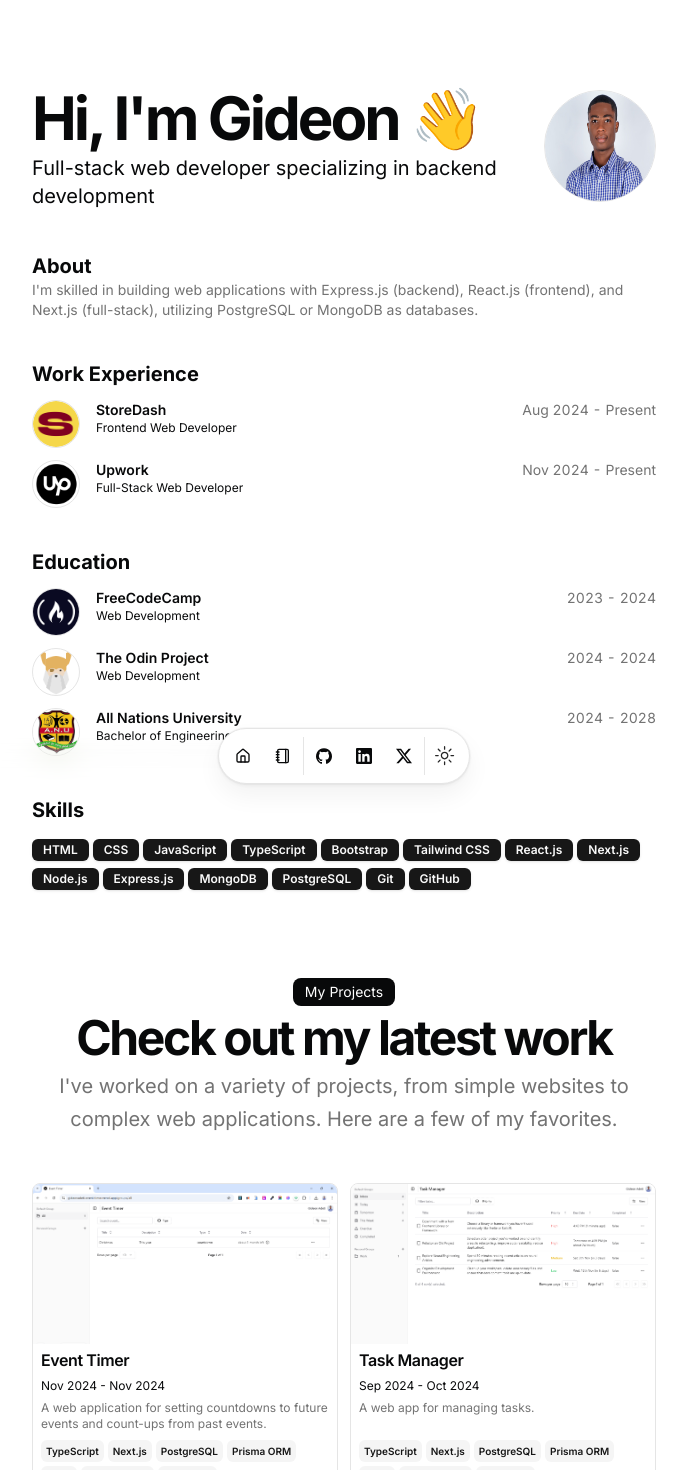
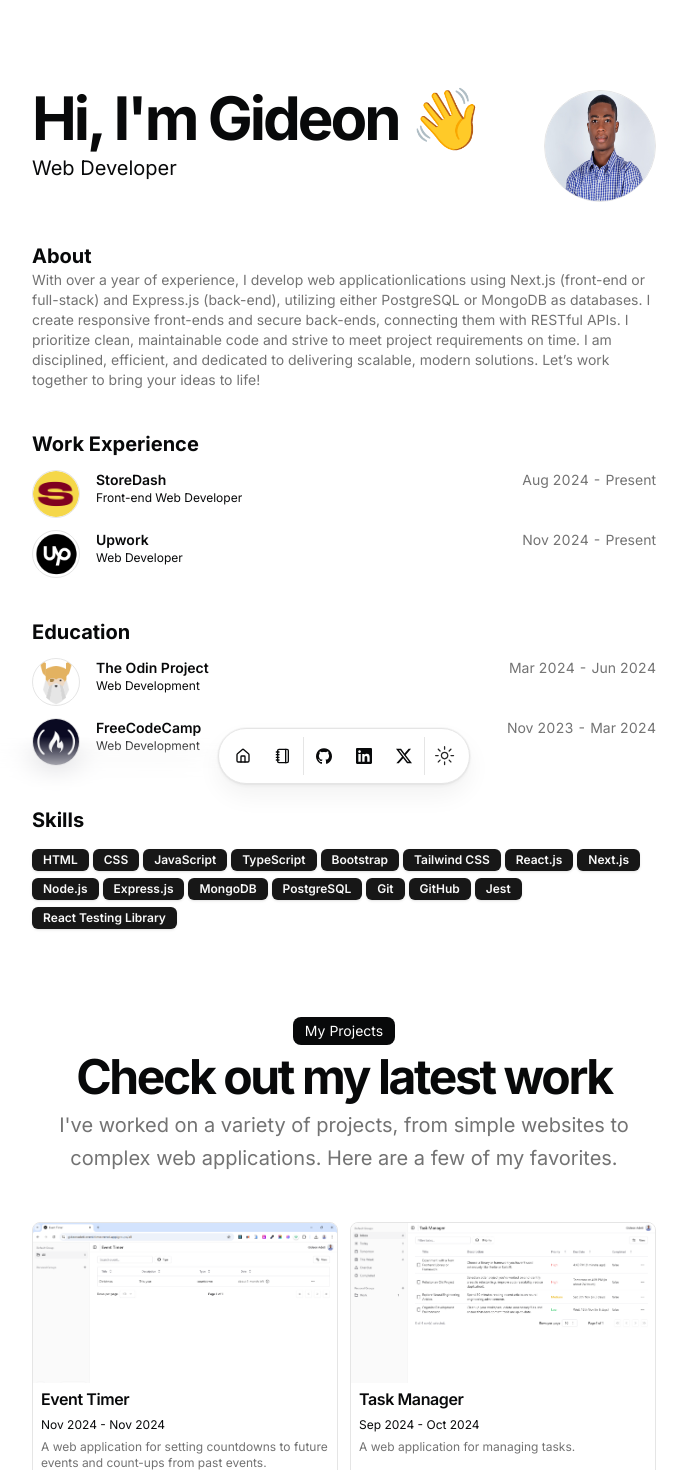
Before and after one commit to gideonadeti/portfolio, a Next.js app: page / in a window 1280 px wide. Shown: the top 1470 px of the page, without its empty margins (296-983 px from the left). Built offline with nearby package versions, Linux system fonts and the light colour scheme.

Commit message:
Update resume

```diff
--- a/src/data/resume.tsx
+++ b/src/data/resume.tsx
@@ -4,12 +4,12 @@
 export const DATA = {
   name: "Gideon Adeti",
   initials: "GA",
-  url: "https://gideonadeti-portfolio.vercel.app/",
+  url: "https://gideonadeti.vercel.app/",
   location: "Koforidua, Eastern, Ghana",
   locationLink: "https://www.google.com/maps/place/koforidua",
-  description: "Full-stack web developer specializing in backend development",
+  description: "Web Developer",
   summary:
-    "I'm skilled in building web applications with Express.js (backend), React.js (frontend), and Next.js (full-stack), utilizing PostgreSQL or MongoDB as databases.",
+    "With over a year of experience, I develop web applicationlications using Next.js (front-end or full-stack) and Express.js (back-end), utilizing either PostgreSQL or MongoDB as databases. I create responsive front-ends and secure back-ends, connecting them with RESTful APIs. I prioritize clean, maintainable code and strive to meet project requirements on time. I am disciplined, efficient, and dedicated to delivering scalable, modern solutions. Let’s work together to bring your ideas to life!",
   avatarUrl: "/me.jpg",
   skills: [
     "HTML",
@@ -26,6 +26,8 @@
     "PostgreSQL",
     "Git",
     "GitHub",
+    "Jest",
+    "React Testing Library",
   ],
   navbar: [
     { href: "/", icon: HomeIcon, label: "Home" },
@@ -65,49 +67,41 @@
       href: "",
       badges: [],
       location: "Remote",
-      title: "Frontend Web Developer",
+      title: "Front-end Web Developer",
       logoUrl: "/storedash.png",
       start: "Aug 2024",
       end: "Present",
       description:
-        "Created StoreDash landing page and web app using Next.js. Implemented user management functionality within StoreDash Admin Dashboard. Enhanced existing codebase, resulting in better maintainability. Applied responsive design principles for enhanced user accessibility across devices. Presented project updates to the project manager, highlighting progress and new features",
+        "Developed features that met project requirements, created and styled components to align with Figma designs, and ensured responsiveness across various devices. Utilized Shadcn UI to streamline development and maintain a consistent design. Communicated with the back end using React Query, Axios, and RESTful APIs. Employed Git and GitHub for version control and collaborated with the team on code reviews and bug fixes.",
     },
     {
       company: "Upwork",
       href: "https://www.upwork.com/freelancers/~017021c12ff4a311c3?mp_source=share",
       badges: [],
       location: "Remote",
-      title: "Full-Stack Web Developer",
+      title: "Web Developer",
       logoUrl: "/upwork.png",
       start: "Nov 2024",
       end: "Present",
-      description: "I work as a freelance full-stack web developer on Upwork",
+      description: "Freelance on Upwork",
     },
   ],
   education: [
+    {
+      school: "The Odin Project",
+      href: "https://theodinproject.com",
+      degree: "Web Development",
+      logoUrl: "/top.png",
+      start: "Mar 2024",
+      end: "Jun 2024",
+    },
     {
       school: "FreeCodeCamp",
       href: "https://freecodecamp.org",
       degree: "Web Development",
       logoUrl: "/fcc.png",
-      start: "2023",
-      end: "2024",
-    },
-    {
-      school: "The Odin Project",
-      href: "https://theodinproject.com",
-      degree: "Web Development",
-      logoUrl: "/top.png",
-      start: "2024",
-      end: "2024",
-    },
-    {
-      school: "All Nations University",
-      href: "https://anu.edu.gh/",
-      degree: "Bachelor of Engineering in Biomedical Engineering.",
-      logoUrl: "/anu.png",
-      start: "2024",
-      end: "2028",
+      start: "Nov 2023",
+      end: "Mar 2024",
     },
   ],
   projects: [
@@ -149,8 +143,7 @@
       href: "https://gideonadeti-task-manager.vercel.app/",
       dates: "Sep 2024 - Oct 2024",
       active: true,
-      description:
-        "A web app for managing tasks.",
+      description: "A web application for managing tasks.",
       technologies: [
         "TypeScript",
         "Next.js",
@@ -182,8 +175,7 @@
       href: "https://gideonadeti-weather-app.vercel.app/",
       dates: "Oct 2024 - Oct 2024",
       active: true,
-      description:
-        "A web app for searching for the weather in a city. Features include ability to toggle between different units and modes (dark, light)",
+      description: "A web application for searching for the weather in a city.",
       technologies: [
         "TypeScript",
         "Next.js",
@@ -212,7 +204,7 @@
       href: "https://gideonadeti-markdown-previewer.netlify.app/",
       dates: "Oct 2024 - Oct 2024",
       active: true,
-      description: "A web app for writing and previewing markdowns.",
+      description: "A web application for writing and previewing markdowns.",
       technologies: ["TypeScript", "React", "Bootstrap", "Git & GitHub"],
       links: [
         {
```
